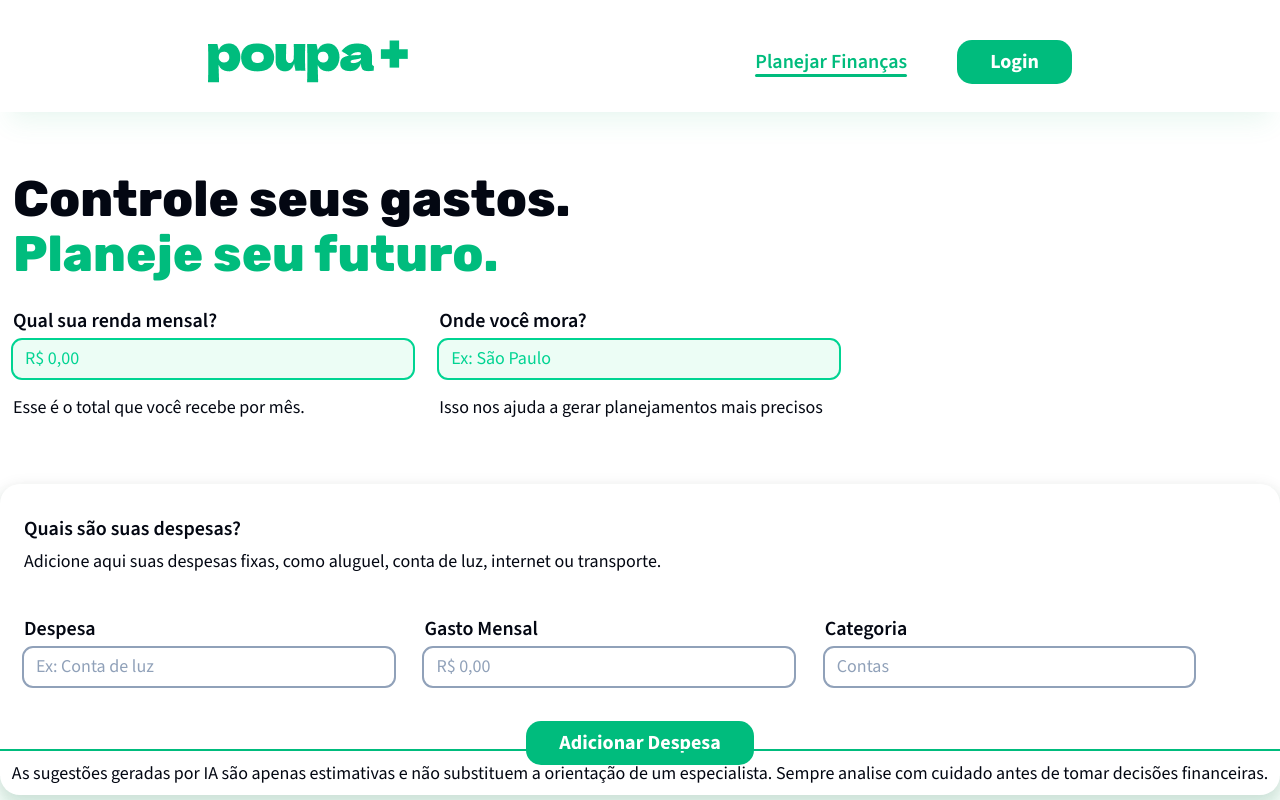
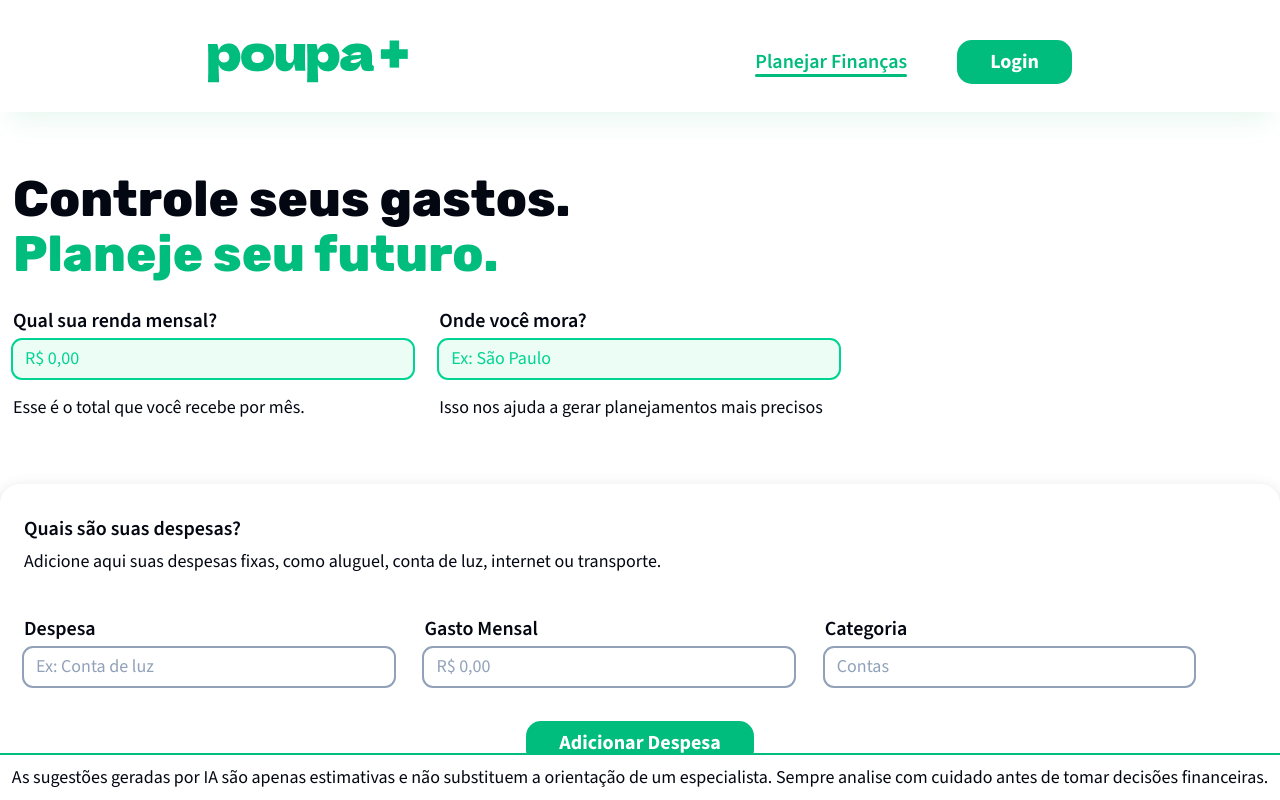
Before and after one commit to Amanda093/poupa_mais, a Next.js app: page / in a window 1280 px wide. Shown: the top 800 px of the page. Built offline with nearby package versions, Linux system fonts and the light colour scheme.

Commit message:
fix: adicionando background no footer

```diff
--- a/src/components/ui/footer.tsx
+++ b/src/components/ui/footer.tsx
@@ -1,10 +1,10 @@
 const Footer = () => {
   return (
-    <p className="text-light fixed bottom-0 w-full border-t-[0.15em] border-emerald-500 py-[0.5em] text-center">
+    <div className="text-light fixed bottom-0 w-full border-t-[0.15em] border-emerald-500 bg-white py-[0.5em] text-center">
       As sugestões geradas por IA são apenas estimativas e não substituem a
       orientação de um especialista. Sempre analise com cuidado antes de tomar
       decisões financeiras.
-    </p>
+    </div>
   );
 };
 
```
